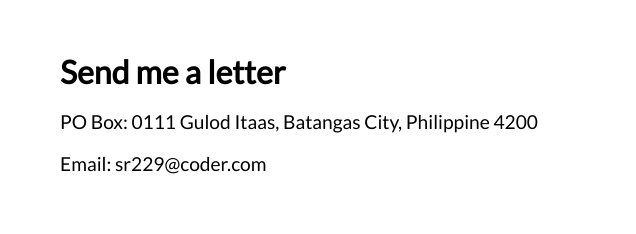
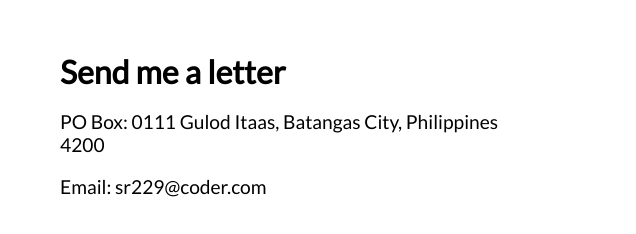
Before and after one commit to sr229/sr229.github.io, a plain HTML site: page index.html in a window 1280 px wide. Shown: the part 1419-1653 px from the top of the page, 644-1280 px from the left. Drawn offline with Linux system fonts and the light colour scheme.

Commit message:
fix error on address
Signed-off-by: Ayane Satomi <sr229@coder.com>

```diff
--- a/index.html
+++ b/index.html
@@ -128,7 +128,7 @@
       </div>
       <div class="contact">
         <h2>Send me a letter</h2>
-        <p>PO Box: 0111 Gulod Itaas, Batangas City, Philippine 4200</p>
+        <p>PO Box: 0111 Gulod Itaas, Batangas City, Philippines 4200</p>
         <p>Email: sr229@coder.com</p>
       </div>
     </section>
```
